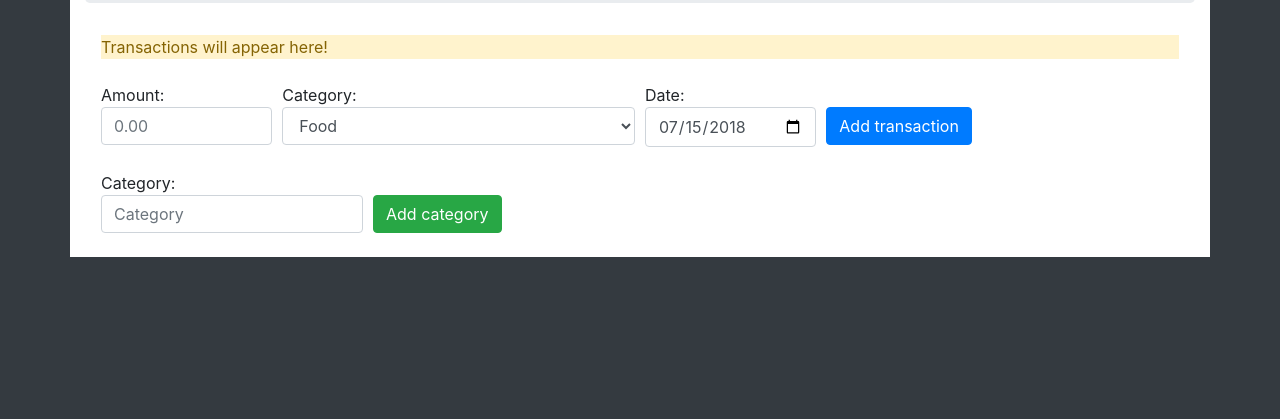
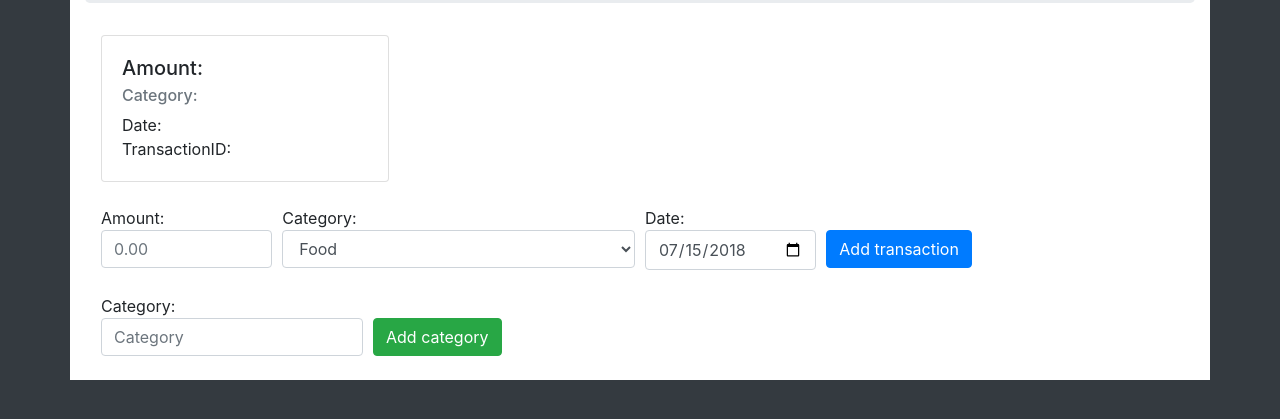
Before and after one commit to kkumar75511/money-logger, a plain HTML site: page resources/client/index.html in a window 1280 px wide. Shown: the part 181-600 px from the top of the page. Drawn offline with Linux system fonts and the light colour scheme.

Commit message:
Temporary layout for transactions
Created a temporary card for the transacions to appear on. Will plan on changing the list later.

```diff
--- a/resources/client/index.html
+++ b/resources/client/index.html
@@ -15,7 +15,14 @@
         <h1>Money logger</h1>
     </div>
     <div class="mx-3 my-4" id="transactions">
-        <div class="alert-warning">Transactions will appear here!</div>
+        <!--<div class="alert-warning">Transactions will appear here!</div>-->
+        <div class="card" style="width: 18rem;">
+            <div class="card-body">
+                <h5 class="card-title">Amount: </h5>
+                <h6 class="card-subtitle mb-2 text-muted">Category: </h6>
+                <p class="card-text">Date: <br />TransactionID: </p>
+            </div>
+        </div>
     </div>
     <!-- Transaction input group -->
     <div class="row">
```
